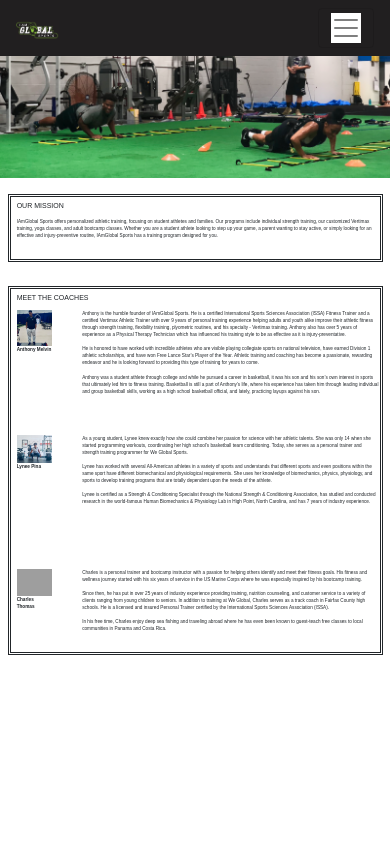
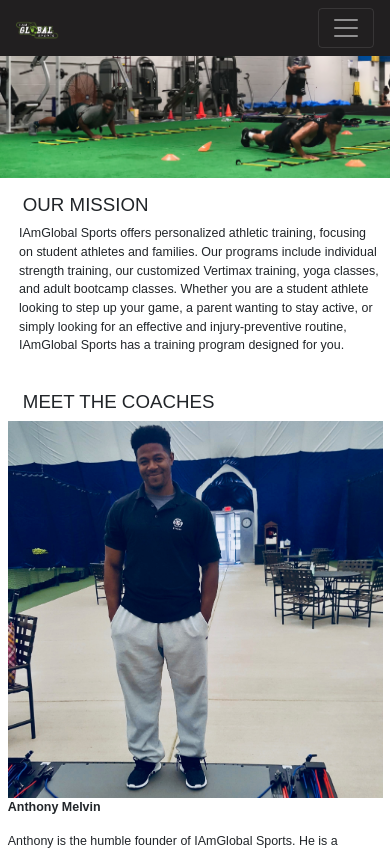
Before and after one commit to maggie-lagos/we-global, a React (Create React App) app: page /about in a window 390 px wide. Shown: the top 850 px of the page. Built offline with nearby package versions, Linux system fonts and the light colour scheme; grey boxes are pictures that could not be loaded.

Commit message:
Yoga "Coming Soon" styling fix, switch to dark-style hamburger icon

```diff
--- a/src/About/index.js
+++ b/src/About/index.js
@@ -51,7 +51,7 @@
   updatePredicate() {
     //  375, 768, 1024, 1366;
 
-    if (window.innerWidth > 375) {
+    if (window.innerWidth > 768) {
       this.setState({
         isNotPhone: true,
         isPhone: false,
@@ -74,7 +74,7 @@
     return (
       <div className="App">
         {' '}
-        <Navbar light expand="md">
+        <Navbar dark expand="md">
           <NavbarBrand href="/home">
             {' '}
             <img className="logo" src={logoPic} />
@@ -278,8 +278,10 @@
         {this.state.isPhone && (
           <div>
             <img className="aboutPic" src={aboutPic} />
-            <div>
-              <h3 className="aboutText3 headerFontSize2">OUR MISSION</h3>
+              <Container className="containerStyle">
+                  <Row>
+                      <Col xs="12">
+              <h3 className="aboutText4 headerFontSize2">OUR MISSION</h3>
               <p className="aboutSubtext3 textFontSize2">
                 IAmGlobal Sports offers personalized athletic training,
                 focusing on student athletes and families. Our programs include
@@ -290,7 +292,9 @@
                 injury-preventive routine, IAmGlobal Sports has a training
                 program designed for you.
               </p>
-            </div>
+                      </Col>
+                  </Row>
+              </Container>
             <Container className="containerStyle">
               <Row>
                 <Col xs="12">
--- a/src/About/style.css
+++ b/src/About/style.css
@@ -13,10 +13,6 @@
   font-family: sans-serif;
 }
 
-.aboutText3 {
-  font-family: sans-serif;
-  margin-left: 6%;
-}
 .aboutText4 {
   font-family: sans-serif;
   margin-left: 4%;
--- a/src/App.css
+++ b/src/App.css
@@ -50,9 +50,6 @@
 .nav-link {
   color: white !important;
 }
-.navbar-toggler-icon {
-  background-color: white !important;
-}
 
 .logo {
   width: 11vw;
--- a/src/Bootcamp/index.js
+++ b/src/Bootcamp/index.js
@@ -41,7 +41,7 @@
     return (
       <div>
         {' '}
-        <Navbar light expand="md">
+        <Navbar dark expand="md">
           <NavbarBrand href="/home">
             {' '}
             <img className="logo" src={logoPic} />
--- a/src/Contact/index.js
+++ b/src/Contact/index.js
@@ -182,7 +182,7 @@
     return (
       <div className="App">
         <div>
-          <Navbar light expand="md">
+          <Navbar dark expand="md">
             <NavbarBrand href="/home">
               {' '}
               <img className="logo" src={logoPic} />
--- a/src/Events/index.js
+++ b/src/Events/index.js
@@ -44,7 +44,7 @@
     return (
       <div>
         {' '}
-        <Navbar light expand="md">
+        <Navbar dark expand="md">
           <NavbarBrand href="/home">
             {' '}
             <img className="logo" src={logoPic} />
--- a/src/Home/index.js
+++ b/src/Home/index.js
@@ -94,7 +94,7 @@
     return (
       <div className="App">
         <div>
-          <Navbar light expand="md">
+          <Navbar dark expand="md">
             <NavbarBrand href="/home">
               <img className="logo" src={logoPic} />
             </NavbarBrand>
--- a/src/Strength/index.js
+++ b/src/Strength/index.js
@@ -66,7 +66,7 @@
     return (
       <div className="App">
         {' '}
-        <Navbar light expand="md">
+        <Navbar dark expand="md">
           <NavbarBrand href="/home">
             {' '}
             <img className="logo" src={logoPic} />
--- a/src/Vertimax/index.js
+++ b/src/Vertimax/index.js
@@ -66,7 +66,7 @@
     return (
       <div className="App">
         {' '}
-        <Navbar light expand="md">
+        <Navbar dark expand="md">
           <NavbarBrand href="/home">
             {' '}
             <img className="logo" src={logoPic} />
--- a/src/Yoga/index.js
+++ b/src/Yoga/index.js
@@ -42,7 +42,7 @@
     return (
       <div>
         {' '}
-        <Navbar light expand="md">
+        <Navbar dark expand="md">
           <NavbarBrand href="/home">
             {' '}
             <img className="logo" src={logoPic} />
@@ -100,8 +100,8 @@
             </Nav>
           </Collapse>
         </Navbar>
-        <div className="yogaPicDiv">
-          <img className="yogaPic" src={yogaPic} />
+        <div className="headerPicDiv">
+          <img className="headerPic" src={yogaPic} />
           <div className="yogaText2">COMING SOON</div>
         </div>
         <br />
--- a/src/Yoga/style.css
+++ b/src/Yoga/style.css
@@ -43,3 +43,12 @@
 .yogaFont {
   font-family: sans-serif;
 }
+
+.headerPic {
+  width: 100%;
+  height: auto;
+}
+
+.headerPicDiv {
+  position: relative;
+}
```
